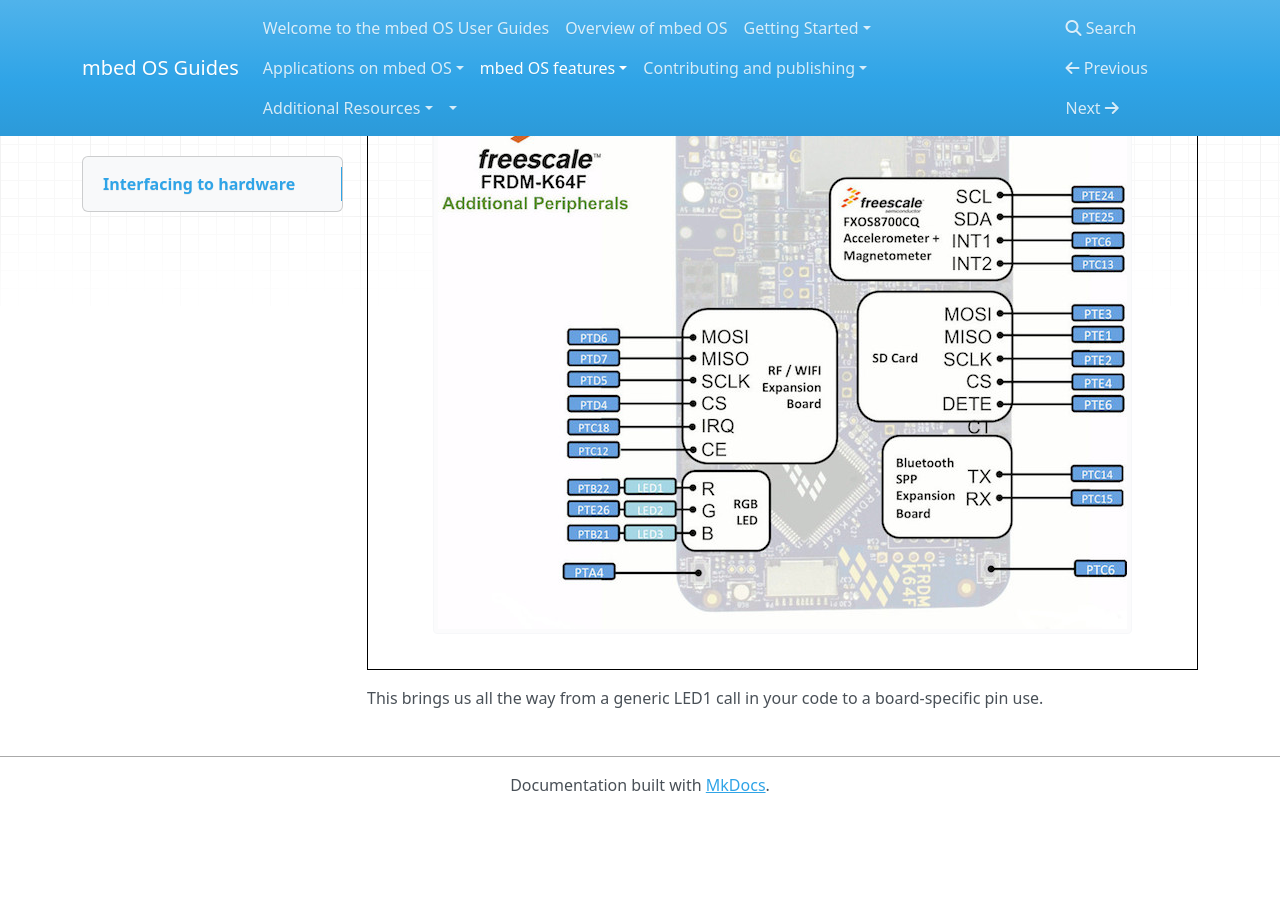
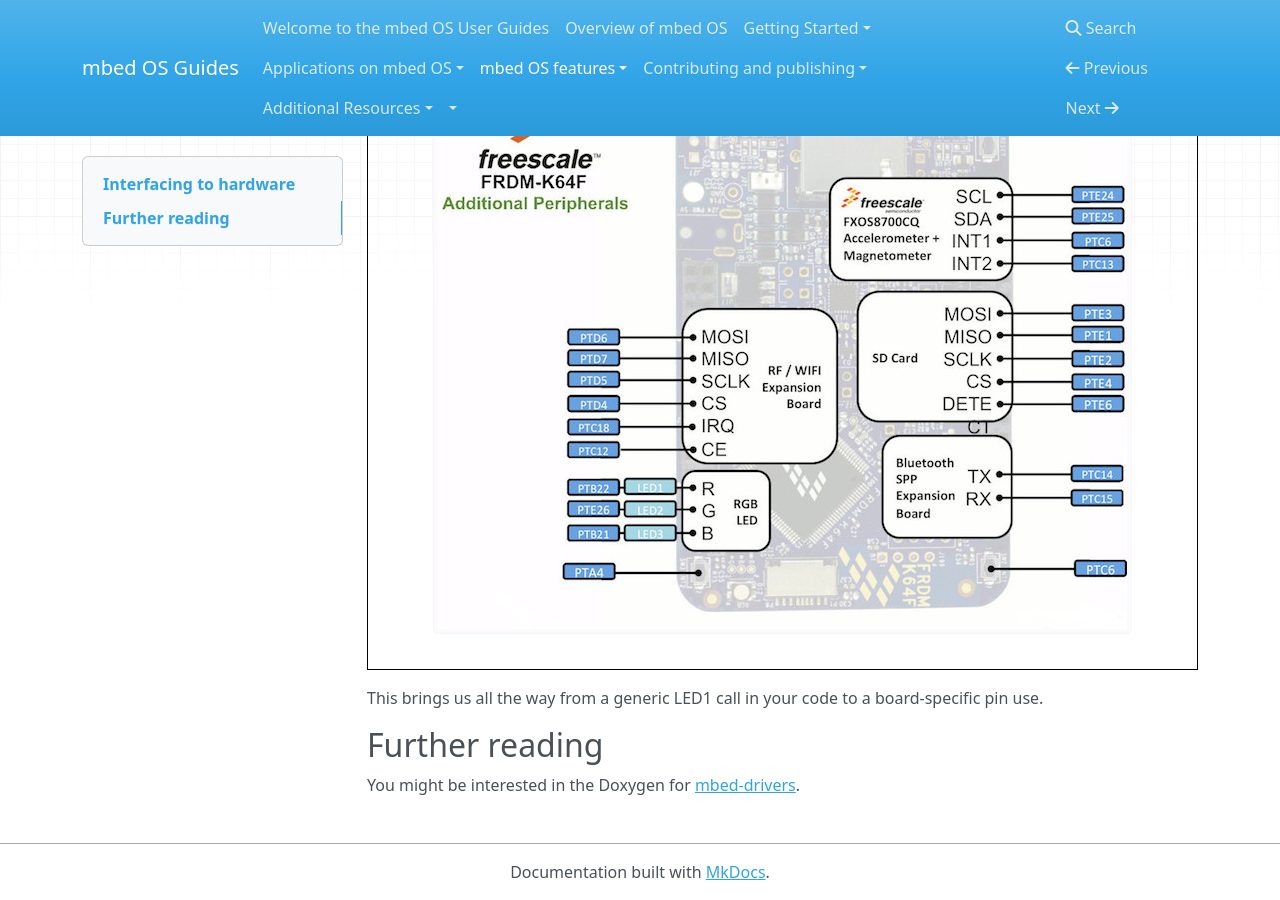
Before and after one commit to ARMmbed/GettingStartedmbedOS, an MkDocs documentation site: the page built from Docs/Full_Guide/Interfacing.md, in a window 1280 px wide and 900 px high, scrolled down 3203 px. Built offline with MkDocs 1.6.1, drawn with Linux system fonts in a browser that asks for light colours; nearby versions of some CDN libraries; old or Windows-style settings are respelled for this version of MkDocs; before the commit the page ends 4016 px from its top, so only the background shows below that.

Commit message:
Adding link to mbed-drivers doxy

```diff
--- a/Docs/Full_Guide/Interfacing.md
+++ b/Docs/Full_Guide/Interfacing.md
@@ -101,3 +101,7 @@ The numbers PTB22, PTE26 and PTB21 are taken directly from the board's pinout:
 ![](../Full_Guide/Images/frdm_k64f_pinnout.jpg)</span>
 
 This brings us all the way from a generic LED1 call in your code to a board-specific pin use.
+
+## Further reading
+
+You might be interested in the Doxygen for [mbed-drivers](https://docs.mbed.com/docs/mbed-drivers-api/en/latest/api/index.html).
```
